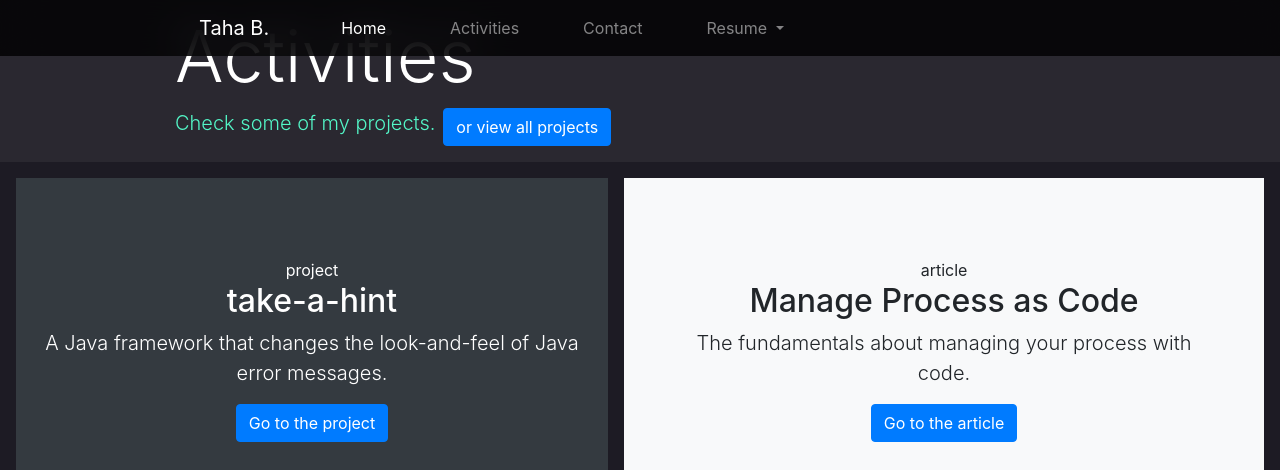
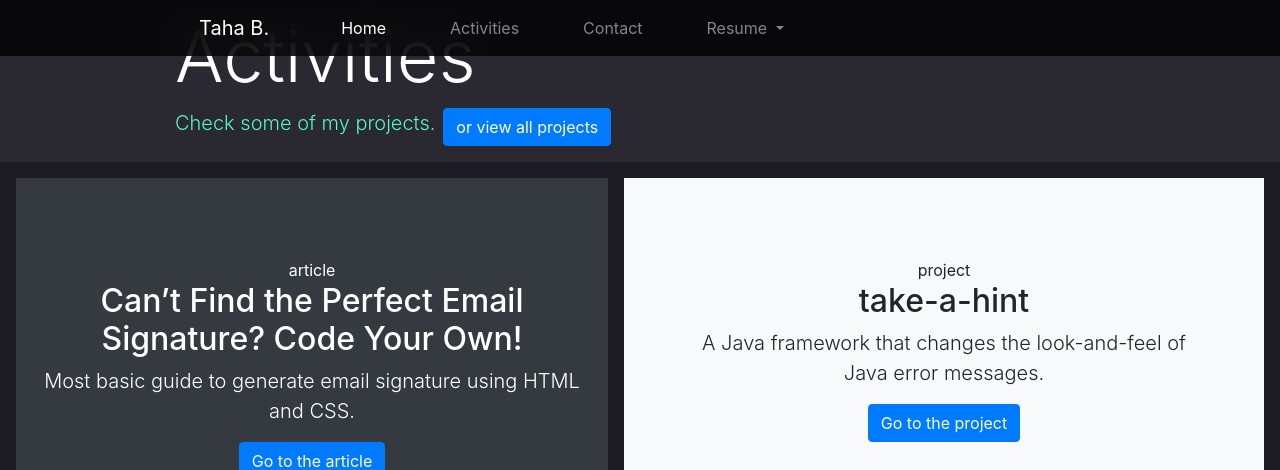
Before and after one commit to tahabasri/portfolio, a Jekyll site: the page built from index.md, in a window 1280 px wide and 900 px high, scrolled down 702 px, cut to the strip 0-470 px from the top of the window. Built offline with Jekyll 4.4.1, drawn with Linux system fonts in a browser that asks for light colours.

Commit message:
Add article on email signature.

```diff
--- a/_data/activities.yml
+++ b/_data/activities.yml
@@ -1,4 +1,9 @@
 activities:
+  - title: Can’t Find the Perfect Email Signature? Code Your Own!
+    type: article
+    description: Most basic guide to generate email signature using HTML and CSS.
+    link: https://medium.com/swlh/cant-find-the-perfect-email-signature-for-you-code-your-own-4c8d7f270362
+    img : https://miro.medium.com/max/1000/1*2uSte01UauqJYge1JmiRTg.jpeg
   - title: take-a-hint
     type: project
     description: A Java framework that changes the look-and-feel of Java error messages.
```
